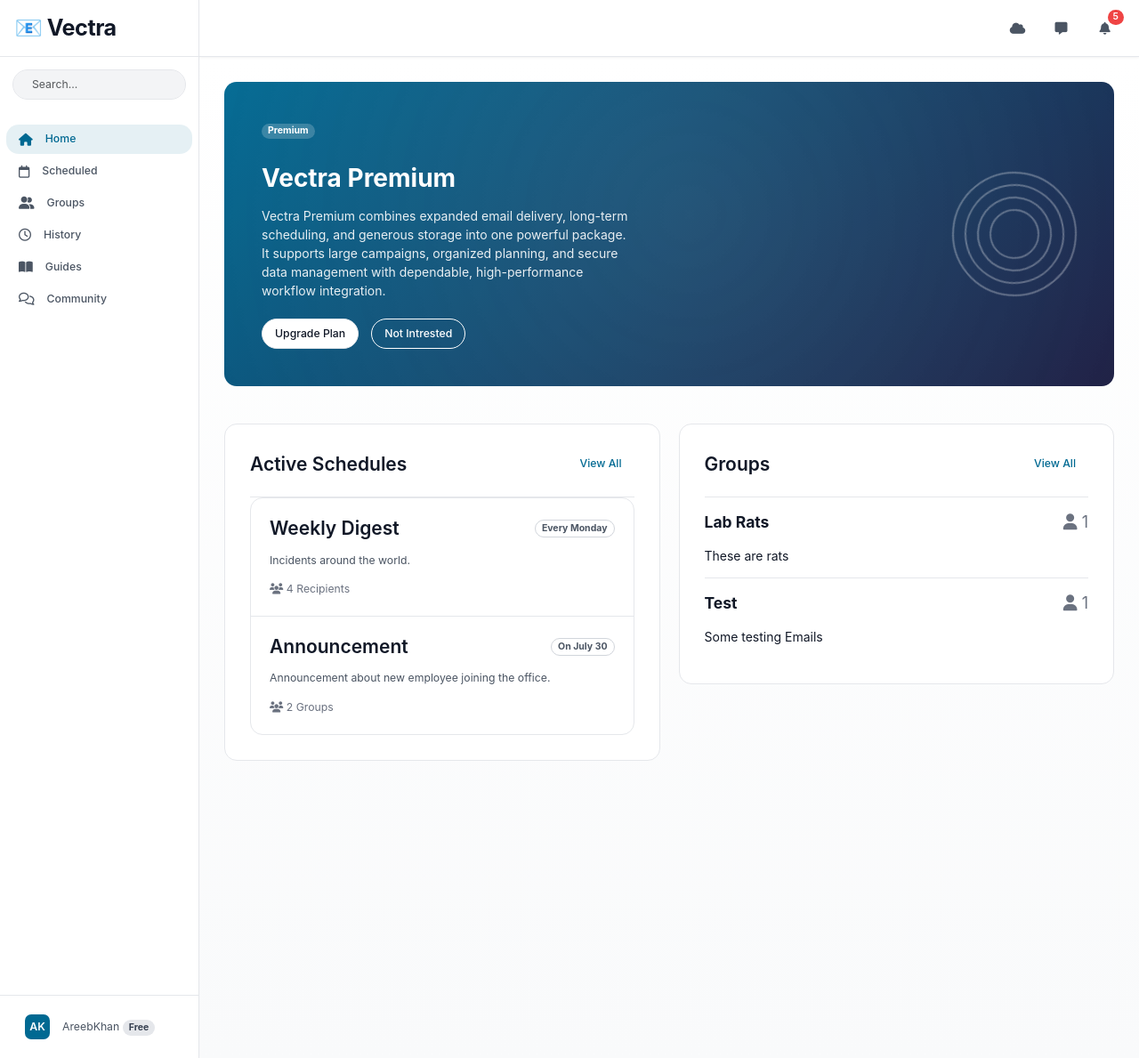
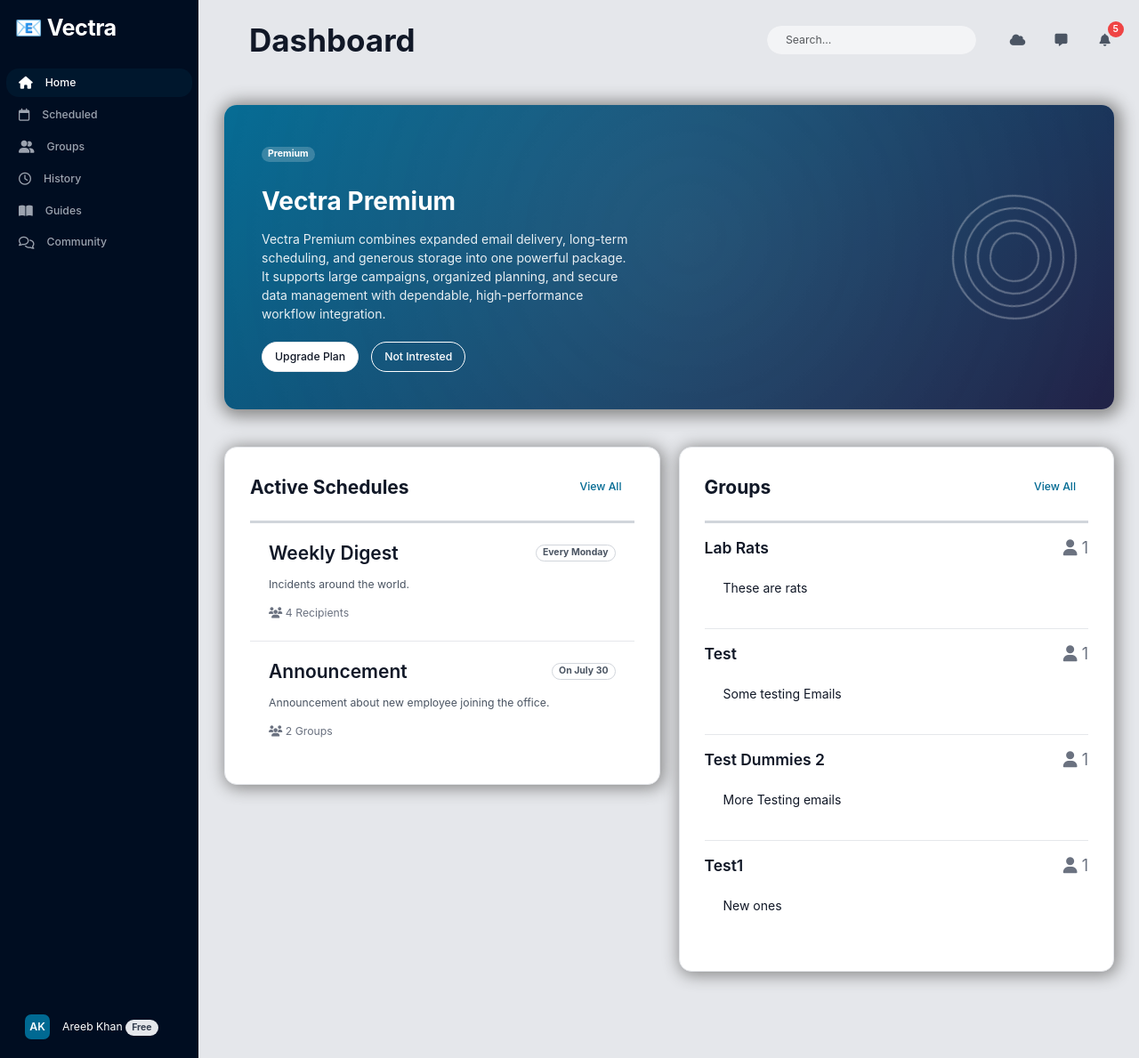
Before and after one commit to areeb-x3/vectra-email-automator, a Django app: page /dashboard/ in a window 1280 px wide. Shown: the whole page at 89% size. Run offline with Django 5.2, Linux system fonts and the light colour scheme; a user stored in the database is signed in; data comes from the database, SQL or seed files in the repository; both versions use the stored data as it was after the commit.

Commit message:
Made the website more Sexier

```diff
--- a/core/static/dashboard.js
+++ b/core/static/dashboard.js
@@ -16,6 +16,29 @@ navItems.forEach(item => {
         const targetEl = document.getElementById(target);
         if (targetEl) {
           targetEl.classList.add('active');
+        }
+    });
+});
+
+// View All Button Implementation
+const externalButtons = document.querySelectorAll('.view-all');
+
+externalButtons.forEach(btn => {
+    btn.addEventListener('click', () => {
+        const target = btn.getAttribute('data-nav');
+
+        // Switch sections only
+        sections.forEach(sec => sec.classList.remove('active'));
+        const targetEl = document.getElementById(target);
+        if (targetEl) {
+            targetEl.classList.add('active');
+        }
+
+        // Update sidebar highlight
+        const matchingSidebarItem = document.querySelector(`.nav-item[data-nav="${target}"]`);
+        if (matchingSidebarItem) {
+            navItems.forEach(i => i.classList.remove('active'));
+            matchingSidebarItem.classList.add('active');
         }
     });
 });
@@ -80,7 +103,7 @@ function openComposePopup(groupId, groupName) {
 
     // Optional: show group name in the popup
     document.getElementById('compose-group-label').textContent =
-        'Sending to group: ' + groupName;
+        'Sending to: ' + groupName;
 
     // Show popup
     document.getElementById('composePopup').style.display = 'flex';
--- a/core/static/dashboard_style.css
+++ b/core/static/dashboard_style.css
@@ -60,7 +60,7 @@ html, body {
 /* ==================== SIDEBAR ==================== */
 .sidebar {
     width: 16rem;
-    background-color: var(--light);
+    background-color: rgb(0, 13, 33);
     border-right: 1px solid var(--gray-200);
     display: flex;
     flex-direction: column;
@@ -72,7 +72,6 @@ html, body {
 
 .sidebar-header {
     padding: 1.175rem;
-    border-bottom: 1px solid var(--gray-200);
 }
 
 .brand {
@@ -85,7 +84,7 @@ html, body {
     font-size: 1.8rem;
     font-weight: 700;
     letter-spacing: -0.5px;
-    color: var(--gray-900);
+    color: var(--light);
     margin: 0;
 }
 
@@ -128,7 +127,7 @@ html, body {
     background: none;
     cursor: pointer;
     border-radius: var(--radius-lg);
-    color: var(--gray-600);
+    color: var(--gray-400);
     font-size: 0.875rem;
     font-weight: 500;
     transition: all var(--transition-fast);
@@ -142,7 +141,7 @@ html, body {
 
 .nav-item.active {
     background-color: rgba(0, 105, 146, 0.1);
-    color: var(--primary-accent);
+    color: var(--light);
 }
 
 .nav-item i {
@@ -214,7 +213,6 @@ html, body {
 }
 
 .sidebar-footer {
-    border-top: 1px solid var(--gray-200);
     padding: var(--spacing-md);
     display: flex;
     flex-direction: column;
@@ -230,14 +228,14 @@ html, body {
     background: none;
     cursor: pointer;
     border-radius: var(--radius-lg);
-    color: var(--gray-600);
+    color: var(--light);
     font-size: 0.875rem;
     transition: all var(--transition-fast);
 }
 
 .sidebar-footer-item:hover {
-    background-color: var(--gray-100);
-    color: var(--gray-900);
+    background-color: rgba(0, 105, 146, 0.1);
+    color: var(--light);
 }
 
 .user-avatar {
@@ -349,13 +347,10 @@ html, body {
     align-items: center;
     gap: var(--spacing-lg);
     padding: var(--spacing-md) var(--spacing-lg);
-    background-color: rgba(255, 255, 255, 0.95);
-    border-bottom: 1px solid var(--gray-200);
-    backdrop-filter: blur(10px);
+    background-color: var(--gray-200);
     position: sticky;
     top: 0;
     z-index: 50;
-    box-shadow: 0 1px 3px rgba(0, 0, 0, 0.05);
 }
 
 .sidebar-toggle {
@@ -378,8 +373,8 @@ html, body {
 }
 
 .header-title {
-    font-size: 1.25rem;
-    font-weight: 600;
+    font-size: 2.5rem;
+    font-weight: 700;
     color: var(--gray-900);
     margin: 0;
     flex: 1;
@@ -568,6 +563,7 @@ html, body {
 
 .btn-outline-light:hover {
     background-color: rgba(255, 255, 255, 0.1);
+    color: var(--light);
 }
 
 /* ==================== CONTENT AREA ==================== */
@@ -575,7 +571,7 @@ html, body {
     flex: 1;
     overflow-y: auto;
     padding: var(--spacing-xl);
-    background: linear-gradient(180deg, var(--light) 0%, var(--gray-50) 100%);
+    background: var(--gray-200);
 }
 
 .tab-content {
@@ -610,6 +606,7 @@ html, body {
     gap: var(--spacing-2xl);
     position: relative;
     overflow: hidden;
+    box-shadow: 2px 2px 18px 6px #888888;
 }
 
 .hero-banner::before {
@@ -731,6 +728,7 @@ html, body {
     border: 1px solid var(--gray-200);
     padding: var(--spacing-xl);
     margin-bottom: var(--spacing-xl);
+    box-shadow: 2px 2px 18px 2px #888888;
 }
 
 .section-header {
@@ -742,7 +740,7 @@ html, body {
 
 .section-title {
     font-size: 1.5rem;
-    font-weight: 600;
+    font-weight: 700;
     color: var(--gray-900);
     margin: 0;
 }
@@ -863,7 +861,7 @@ html, body {
     align-items: center;
     justify-content: space-between;
     padding-bottom: var(--spacing-lg);
-    border-bottom: 1px solid var(--gray-200);
+    border-bottom: 3px solid var(--gray-300);
 }
 
 .groups-list {
@@ -879,16 +877,19 @@ html, body {
     border-bottom: none;
 }
 
+.groups-item:hover {
+    background-color: rgba(0, 0, 0, 0.02);
+}
+
 .groups-header {
     display: flex;
     align-items: center;
     justify-content: space-between;
-    margin-bottom: var(--spacing-md);
     padding-top: 1rem;
 }
 
 .groups-name {
-    font-weight: 700;
+    font-weight: 600;
     font-size: 1.25rem;
     color: var(--gray-900);
     margin: 0;
@@ -909,6 +910,11 @@ html, body {
 .groups-footer {
     display: flex;
     gap: var(--spacing-lg);
+    padding: var(--spacing-lg);
+}
+
+.groups-recipients {
+    padding-bottom: 1rem;
 }
 
 .recipient-list {
@@ -931,6 +937,7 @@ html, body {
     position: fixed;
     inset: 0;
     background: rgba(0, 0, 0, 0.3);
+    backdrop-filter: blur(2px);
     justify-content: center;
     align-items: center;
     z-index: 100;
@@ -941,7 +948,6 @@ html, body {
     background: #f8fbff; /* Light colour */
     padding: 20px;
     border-radius: 8px;
-    border: 2px solid #8ecaff; /* Sky blue accent */
 }
 
 .popup-content h3 {
@@ -949,12 +955,16 @@ html, body {
     color: #2d79c7;
 }
 
+.input-label {
+    padding-bottom: var(--spacing-sm);
+}
+
 .input-box {
     width: 100%;
     padding: 8px;
-    margin-bottom: 12px;
-    border: 1px solid #8ecaff;
-    border-radius: 4px;
+    margin-bottom: 2rem;
+    border: 1px solid var(--gray-300);
+    border-radius: var(--spacing-md);
     background: #ffffff;
 }
 
@@ -973,6 +983,10 @@ html, body {
     padding-top: var(--spacing-lg);
     padding-bottom: var(--spacing-lg);
     border-bottom: 1px solid var(--gray-200);
+}
+
+.history-item:hover {
+    background-color: rgba(0, 0, 0, 0.02);
 }
 
 .history-header {
@@ -1007,7 +1021,7 @@ html, body {
     align-items: center;
     justify-content: space-between;
     padding-bottom: var(--spacing-lg);
-    border-bottom: 1px solid var(--gray-200);
+    border-bottom: 3px solid var(--gray-300);
 }
 .threads-list {
     overflow: hidden;
@@ -1022,6 +1036,10 @@ html, body {
 
 .threads-item:last-child {
     border-bottom: none;
+}
+
+.threads-item:hover {
+    background-color: rgba(0, 0, 0, 0.02);
 }
 
 .threads-user {
@@ -1124,7 +1142,6 @@ html, body {
 
 /* ==================== SCHEDULE VIEW ==================== */
 .schedule-list {
-    border: 1px solid var(--gray-200);
     border-radius: var(--radius-lg);
     overflow: hidden;
 }
--- a/core/templates/dashboard.html
+++ b/core/templates/dashboard.html
@@ -24,10 +24,6 @@
                         <h5 class="brand-title">📧 Vectra</h5>
                     </div>
                 </div>
-            </div>
-
-            <div class="search-box">
-                <input type="search" placeholder="Search..." class="form-control">
             </div>
 
             <nav class="sidebar-nav">
@@ -96,8 +92,11 @@
                 <button class="sidebar-toggle d-none d-md-inline-flex" id="sidebarToggle">
                     <i class="fas fa-panel-left"></i>
                 </button>
-                <h1 class="header-title"></h1>
+                <h1 class="header-title">Dashboard</h1>
                 <div class="header-actions">
+                    <div class="search-box">
+                        <input type="search" placeholder="Search..." class="form-control">
+                    </div>
                     <button class="header-btn" title="Cloud Storage">
                         <i class="fas fa-cloud"></i>
                     </button>
@@ -140,7 +139,7 @@
                             <section class="content-section">
                                 <div class="threads-section-header">
                                     <h2 class="section-title">Active Schedules</h2>
-                                    <button class="btn btn-ghost">View All</button>
+                                    <button class="btn btn-ghost view-all" data-nav="tab-scheduled">View All</button>
                                 </div>
                                 <div class="schedule-list">
                                     <div class="schedule-item">
@@ -171,10 +170,10 @@
                             <section class="content-section">
                                 <div class="groups-section-header">
                                     <h2 class="section-title">Groups</h2>
-                                    <button class="btn btn-ghost">View All</button>
+                                    <button class="btn btn-ghost view-all" data-nav="tab-groups">View All</button>
                                 </div>
                                 <div class="groups-list">
-                                    {% for group in groups|slice:":2" %}
+                                    {% for group in groups|slice:":5" %}
                                     <div class="groups-item">
                                         <div class="groups-header">
                                             <h4 class="groups-name">{{ group.name }}</h4>
@@ -367,9 +366,9 @@
                                     {% for mail in history %}
                                         <div class="history-item">
                                             <div class="history-header">
-                                                <span class="history-group">To: {{ mail.group.name }}</span>
+                                                <span class="history-group"><b>To: {{ mail.group.name }}</b></span>
                                                 <span class="history-subject">{{ mail.subject }}</span>
-                                                <span class="history-date">{{ mail.created_at|date:"Y-m-d H:i" }}</span>
+                                                <span class="history-date"><b>{{ mail.created_at|date:"Y-m-d H:i" }}</b></span>
                                             </div>
                                         </div>
                                     {% endfor %}
@@ -767,18 +766,19 @@
     <!-- Add New Group Popup -->
     <div id="groupPopup" class="popup">
         <div class="popup-content">
-            <h2 class="section-title">Groups</h2>
+            <h2 class="section-title">Create Group</h2>
+            <br><br>
 
             <form method="POST" action="{% url 'core:create_group' %}">
                 {% csrf_token %}
 
-                <label>Name</label>
+                <label class="input-label">Name</label>
                 <input type="text" class="input-box" name="name" required>
 
-                <label>Description</label>
+                <label class="input-label">Description</label>
                 <input type="text" class="input-box" name="description">
 
-                <label>Recipients</label>
+                <label class="input-label">Recipients</label>
                 <textarea class="input-box large-box" name="recipients" placeholder="one@gmail.com, two@gmail.com"></textarea>
 
                 <div class="actions">
@@ -789,23 +789,25 @@
         </div>
     </div>
 
-    <!-- Add New Compose Popup -->
+    <!-- Add Compose Popup -->
     <div id="composePopup" class="popup">
         <div class="popup-content">
             <h2 class="section-title">Compose</h2>
+            <br>
+            <br>
 
             <!-- Optional: show which group you're sending to -->
-            <p id="compose-group-label"></p>
+            <i><b><p id="compose-group-label"></p></b></i>
 
             <form method="POST" action="{% url 'core:send_bulk_mail' %}">
                 {% csrf_token %}
 
                 <input type="hidden" name="group_id" id="compose-group-id">
 
-                <label>Subject</label>
+                <label class="input-label">Subject</label>
                 <input type="text" class="input-box" name="subject" required>
 
-                <label>Body</label>
+                <label class="input-label">Body</label>
                 <textarea class="input-box large-box" name="body" required></textarea>
 
                 <div class="actions">
--- a/core/views.py
+++ b/core/views.py
@@ -71,7 +71,7 @@ def signup_user(request):
 @login_required
 def dashboard(request):
     avatar = request.user.first_name[0].upper() + request.user.last_name[0].upper()
-    full_name = request.user.first_name + request.user.last_name
+    full_name = request.user.first_name + " " + request.user.last_name
 
     groups = Group.objects.filter(user=request.user).prefetch_related('emails')
     history = SentMail.objects.filter(
```
Also changed, not shown: db.sqlite3.
